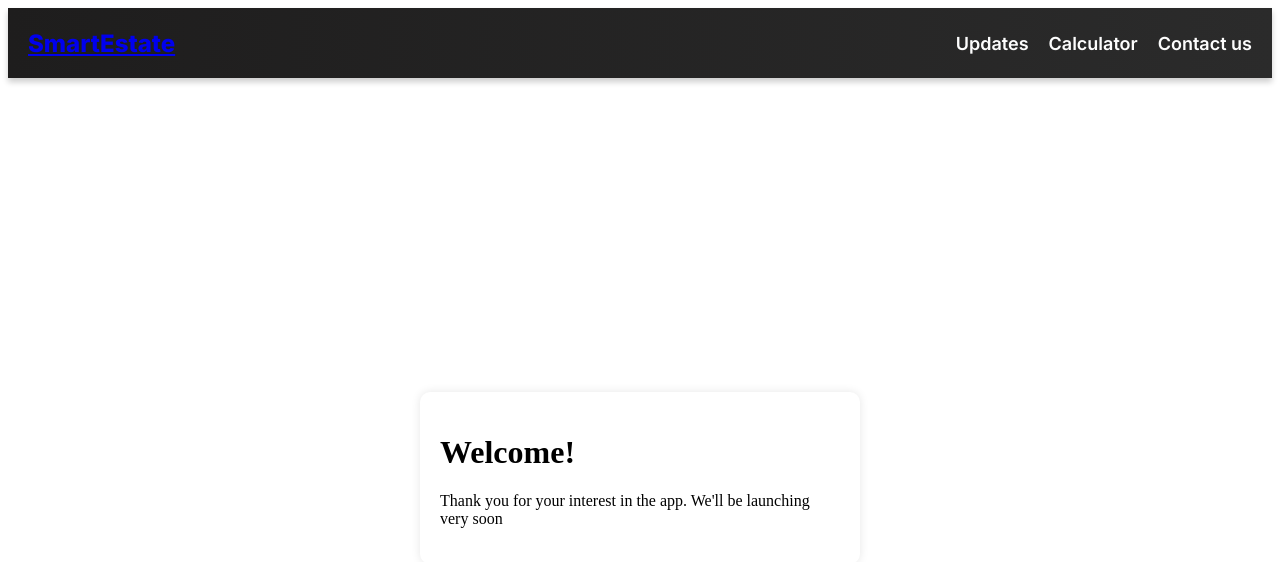
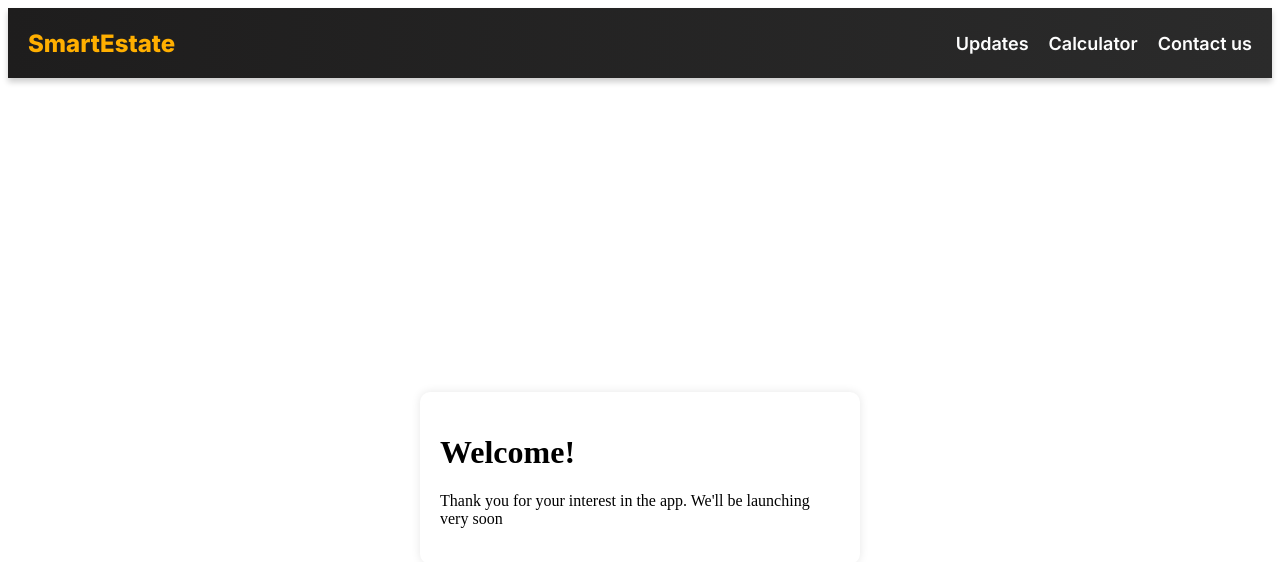
Before and after one commit to RavenOfNorth/Estate-asistant, a Next.js app in the folder estate-assistant/: page / in a window 1280 px wide. Shown: the top 562 px of the page. Built offline with nearby package versions, Linux system fonts and the light colour scheme.

Commit message:
return header menu

```diff
--- a/estate-assistant/src/app/components/Header/Header.module.css
+++ b/estate-assistant/src/app/components/Header/Header.module.css
@@ -11,10 +11,10 @@
     z-index: 10;
 }
 
-.logo {
+.logo a {
+    text-decoration: none;
     font-family: 'Inter', sans-serif;
     font-size: 24px;
     font-weight: 800;
     color: #ffaf00;
-    text-decoration: none;
 }
```
